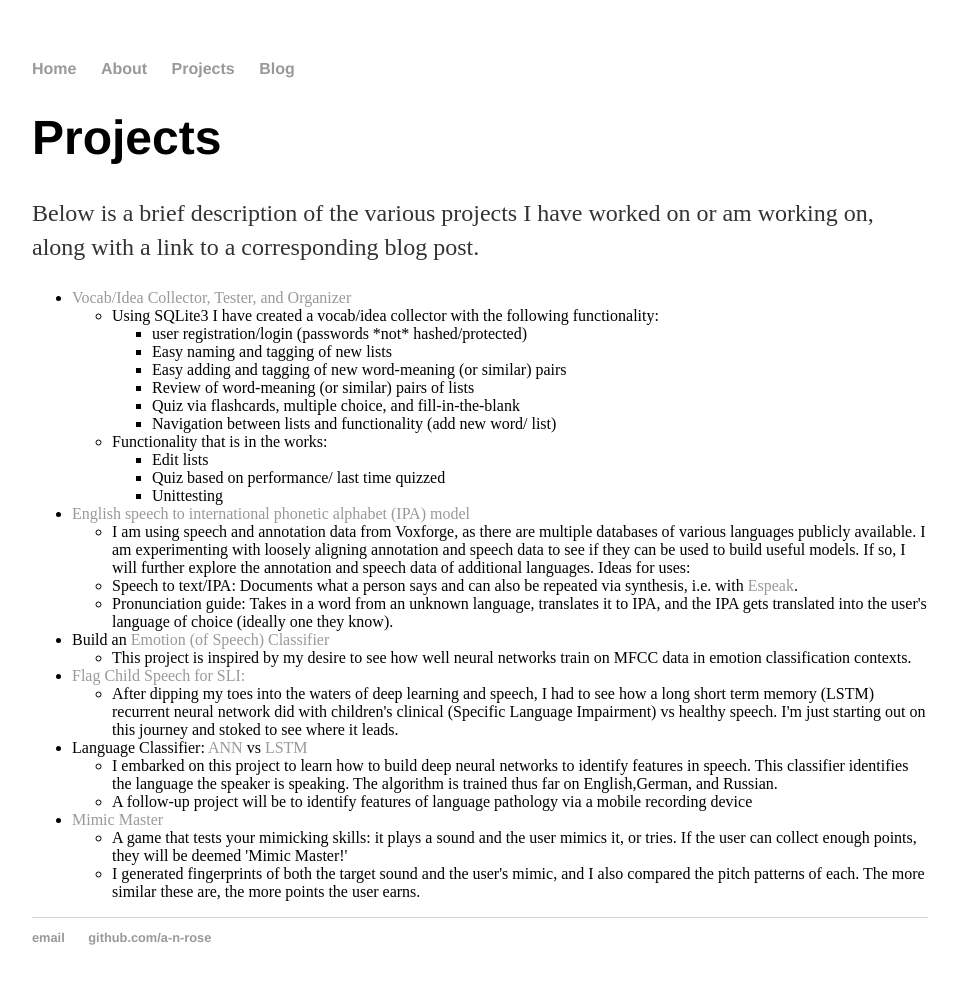
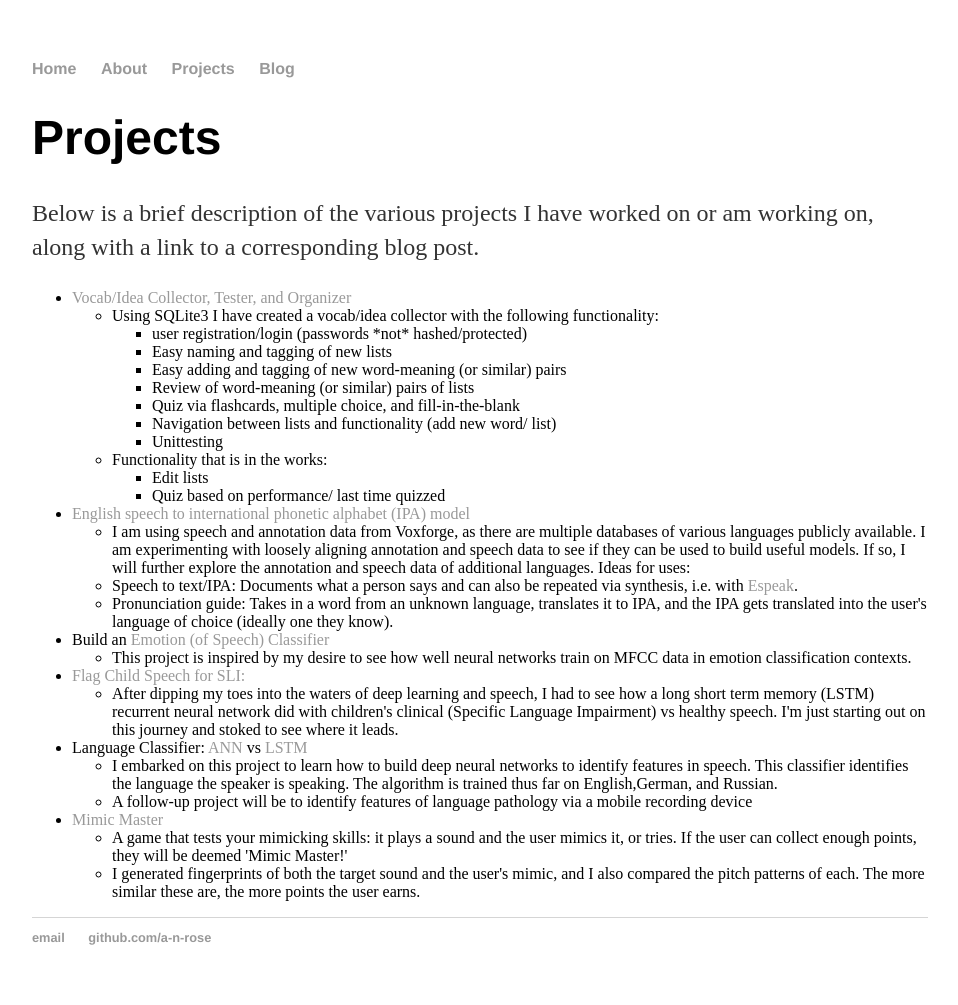
Before and after one commit to a-n-rose/a-n-rose.github.io, a Jekyll site: the page built from projects/index.html, in a window 1280 px wide. Shown: the whole page, without its empty margins (160-1118 px from the left). Built offline with Jekyll 4.4.1, drawn with Linux system fonts in a browser that asks for light colours; some of the changed lines change nothing that is shown.

Commit message:
updated functionality

```diff
--- a/projects/index.html
+++ b/projects/index.html
@@ -27,6 +27,8 @@ title: Aislyn's Projects
                                             </li>
                                             <li>Navigation between lists and functionality (add new word/ list)
                                             </li>
+                                            <li>Unittesting
+                                            </li>
                                             </ul>
                                         </li>
 					<li>Functionality that is in the works:
@@ -34,8 +36,6 @@ title: Aislyn's Projects
                                             <li>Edit lists
                                             </li>
                                             <li>Quiz based on performance/ last time quizzed
-                                            </li>
-                                            <li>Unittesting
                                             </li>
                                             </ul>
                                         </li>
```
